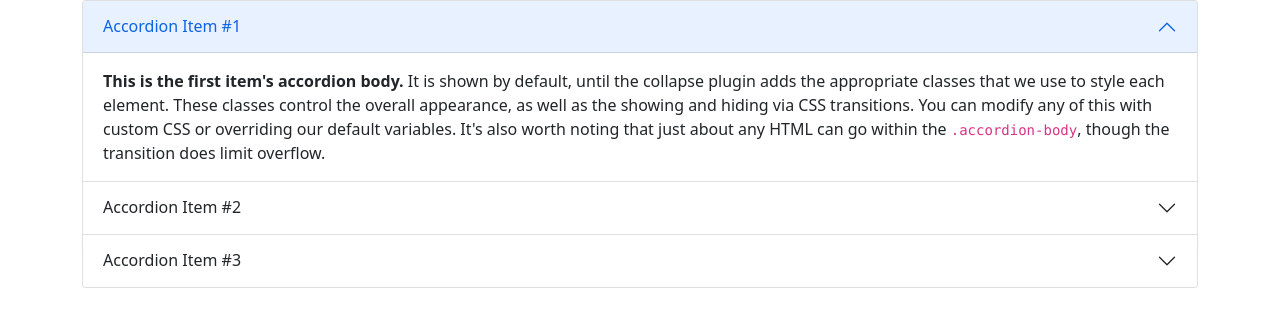
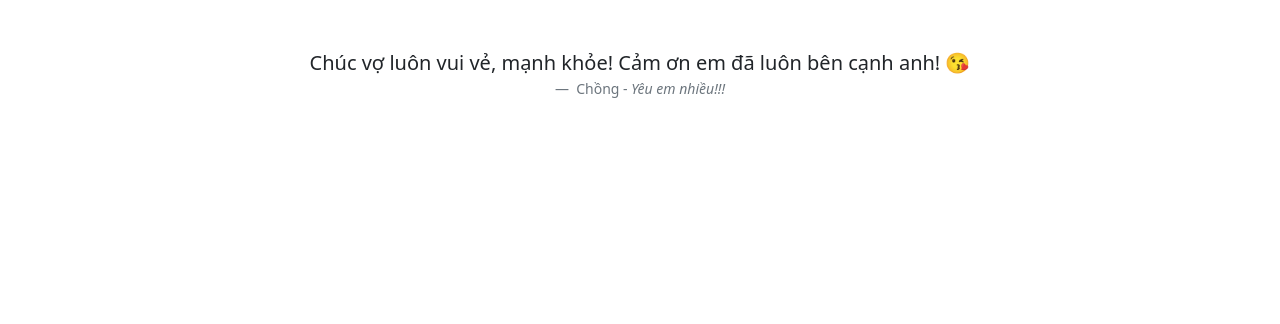
Before and after one commit to m1nhduc/about, a plain HTML site: page index.html in a window 1280 px wide. Drawn offline with nearby package versions, Linux system fonts and the light colour scheme.

Commit message:
for my wife <3

```diff
--- a/index.html
+++ b/index.html
@@ -11,69 +11,16 @@
 </head>
 
 <body>
+    <br><br>
     <div class="container">
-        <div class="accordion" id="accordionPanelsStayOpenExample">
-            <div class="accordion-item">
-                <h2 class="accordion-header" id="panelsStayOpen-headingOne">
-                    <button class="accordion-button" type="button" data-bs-toggle="collapse"
-                        data-bs-target="#panelsStayOpen-collapseOne" aria-expanded="true"
-                        aria-controls="panelsStayOpen-collapseOne">
-                        Accordion Item #1
-                    </button>
-                </h2>
-                <div id="panelsStayOpen-collapseOne" class="accordion-collapse collapse show"
-                    aria-labelledby="panelsStayOpen-headingOne">
-                    <div class="accordion-body">
-                        <strong>This is the first item's accordion body.</strong> It is shown by default, until the
-                        collapse plugin adds the appropriate classes that we use to style each element. These classes
-                        control the overall appearance, as well as the showing and hiding via CSS transitions. You can
-                        modify any of this with custom CSS or overriding our default variables. It's also worth noting
-                        that just about any HTML can go within the <code>.accordion-body</code>, though the transition
-                        does limit overflow.
-                    </div>
-                </div>
-            </div>
-            <div class="accordion-item">
-                <h2 class="accordion-header" id="panelsStayOpen-headingTwo">
-                    <button class="accordion-button collapsed" type="button" data-bs-toggle="collapse"
-                        data-bs-target="#panelsStayOpen-collapseTwo" aria-expanded="false"
-                        aria-controls="panelsStayOpen-collapseTwo">
-                        Accordion Item #2
-                    </button>
-                </h2>
-                <div id="panelsStayOpen-collapseTwo" class="accordion-collapse collapse"
-                    aria-labelledby="panelsStayOpen-headingTwo">
-                    <div class="accordion-body">
-                        <strong>This is the second item's accordion body.</strong> It is hidden by default, until the
-                        collapse plugin adds the appropriate classes that we use to style each element. These classes
-                        control the overall appearance, as well as the showing and hiding via CSS transitions. You can
-                        modify any of this with custom CSS or overriding our default variables. It's also worth noting
-                        that just about any HTML can go within the <code>.accordion-body</code>, though the transition
-                        does limit overflow.
-                    </div>
-                </div>
-            </div>
-            <div class="accordion-item">
-                <h2 class="accordion-header" id="panelsStayOpen-headingThree">
-                    <button class="accordion-button collapsed" type="button" data-bs-toggle="collapse"
-                        data-bs-target="#panelsStayOpen-collapseThree" aria-expanded="false"
-                        aria-controls="panelsStayOpen-collapseThree">
-                        Accordion Item #3
-                    </button>
-                </h2>
-                <div id="panelsStayOpen-collapseThree" class="accordion-collapse collapse"
-                    aria-labelledby="panelsStayOpen-headingThree">
-                    <div class="accordion-body">
-                        <strong>This is the third item's accordion body.</strong> It is hidden by default, until the
-                        collapse plugin adds the appropriate classes that we use to style each element. These classes
-                        control the overall appearance, as well as the showing and hiding via CSS transitions. You can
-                        modify any of this with custom CSS or overriding our default variables. It's also worth noting
-                        that just about any HTML can go within the <code>.accordion-body</code>, though the transition
-                        does limit overflow.
-                    </div>
-                </div>
-            </div>
-        </div>
+        <figure class="text-center">
+            <blockquote class="blockquote">
+                <p>Chúc vợ luôn vui vẻ, mạnh khỏe! Cảm ơn em đã luôn bên cạnh anh! 😘</p>
+            </blockquote>
+            <figcaption class="blockquote-footer">
+                <span>Chồng</span> - <cite title="Source Title">Yêu em nhiều!!!</cite>
+            </figcaption>
+        </figure>
     </div>
     <script src="https://cdn.jsdelivr.net/npm/bootstrap@5.0.2/dist/js/bootstrap.bundle.min.js"
         integrity="sha384-MrcW6ZMFYlzcLA8Nl+NtUVF0sA7MsXsP1UyJoMp4YLEuNSfAP+JcXn/tWtIaxVXM"
```
